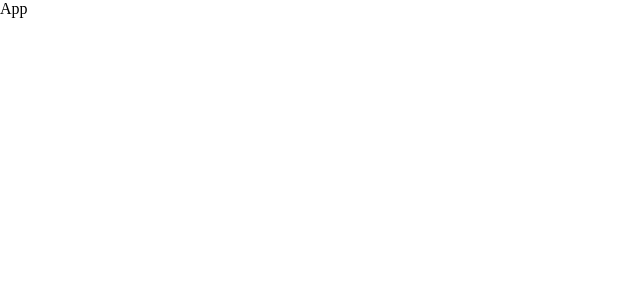
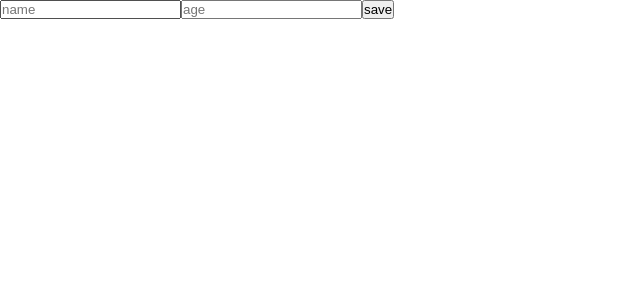
Before and after one commit to DemchyshynV/sep2023react, a React (Create React App) app: page / in a window 1280 px wide. Shown: the top 300 px of the page, without its empty margins (0-640 px from the left). Built offline with nearby package versions, Linux system fonts and the light colour scheme.

Commit message:
lesson3/part1

```diff
--- a/src/App.js
+++ b/src/App.js
@@ -1,7 +1,34 @@
+import {useRef, useState} from "react";
+
 const App = () => {
+    // const [count, setCount] = useState(0)
+    const name = useRef();
+    const age = useRef();
+    const [user, setUser] = useState({})
+    const save = (e) => {
+      e.preventDefault()
+        // console.log(name.current.value);
+        // console.log(age.current.value);
+        console.log(e.target.name.value);
+        console.log(e.target.age.value);
+
+    }
+
+    console.log(user);
+    const handler = (e)=>{
+        e.preventDefault()
+        setUser(prevState => ({...prevState,[e.target.name]:e.target.value}))
+    }
+
     return (
         <div>
-            App
+            <form>
+                <input type="text" placeholder={'name'} name={'name'} onChange={handler} />
+                <input type="text" placeholder={'age'} name={'age'} onChange={handler} />
+                <button>save</button>
+            </form>
+            {/*<div>cont: {count}</div>*/}
+            {/*<button onClick={() => setCount(prev => prev + 1)}>inc</button>*/}
         </div>
     );
 };
```
